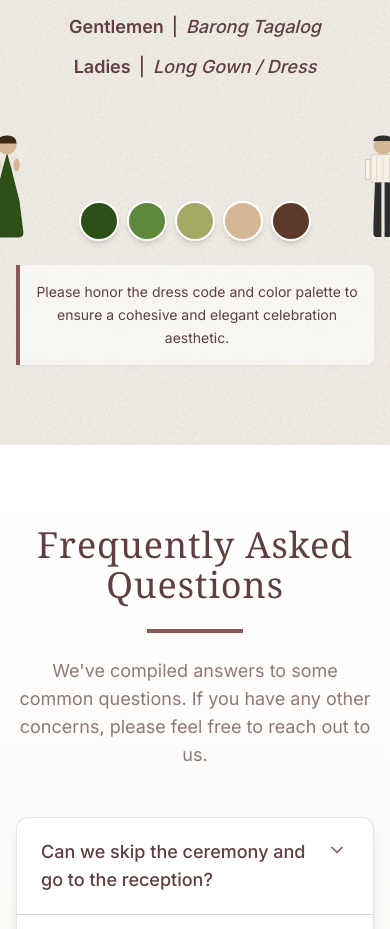
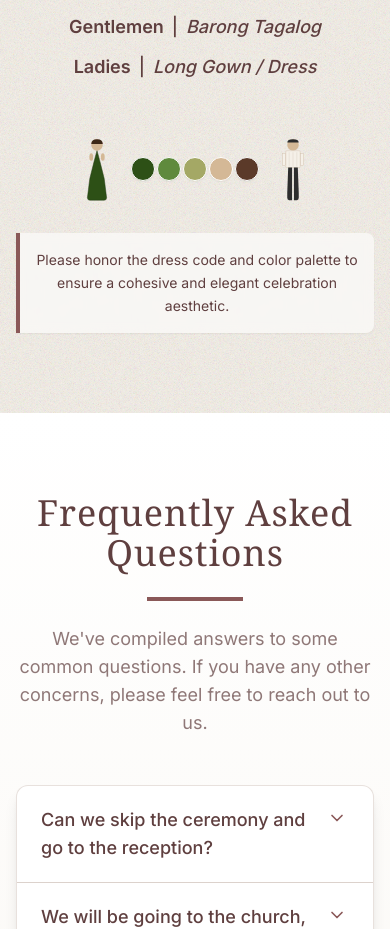
Before and after one commit to digitaldags/second-of-may, a Next.js app: page / in a window 390 px wide. Shown: the part 2680-3609 px from the top of the page. Built offline with nearby package versions, Linux system fonts and the light colour scheme.

Commit message:
Fix Attire Details UI
- Standardize SVG size to fit all mobile screen sizes
- Center color palette horizontally

```diff
--- a/components/AttireDetails.tsx
+++ b/components/AttireDetails.tsx
@@ -70,9 +70,9 @@ export default function AttireDetails() {
             {/* Illustrations and Color Palette */}
             <div className="flex flex-col items-center gap-6 pt-4">
               {/* Character Illustrations */}
-              <div className="flex items-end justify-center gap-4">
+              <div className="flex items-end justify-center gap-1.5 sm:gap-4">
                 {/* Lady in Green Gown */}
-                <div className="relative w-20 h-28 md:w-24 md:h-32">
+                <div className="relative w-12 h-20 sm:w-20 sm:h-28 md:w-24 md:h-32 flex-shrink-0">
                   <svg
                     viewBox="0 0 100 140"
                     className="w-full h-full"
@@ -96,11 +96,11 @@ export default function AttireDetails() {
                 </div>
 
                 {/* Color Palette Circles */}
-                <div className="flex gap-2 items-center px-4">
+                <div className="flex gap-0.5 sm:gap-2 items-center px-1 sm:px-4 flex-shrink-0 self-center">
                   {colorPalette.map((color, index) => (
                     <div
                       key={index}
-                      className="w-10 h-10 md:w-12 md:h-12 rounded-full shadow-md border-2 border-white"
+                      className="w-6 h-6 sm:w-10 sm:h-10 md:w-12 md:h-12 rounded-full shadow-sm sm:shadow-md border border-white sm:border-2 flex-shrink-0"
                       style={{ backgroundColor: color.hex }}
                       title={color.name}
                     />
@@ -108,7 +108,7 @@ export default function AttireDetails() {
                 </div>
 
                 {/* Gentleman in Barong */}
-                <div className="relative w-20 h-28 md:w-24 md:h-32">
+                <div className="relative w-12 h-20 sm:w-20 sm:h-28 md:w-24 md:h-32 flex-shrink-0">
                   <svg
                     viewBox="0 0 100 140"
                     className="w-full h-full"
```
